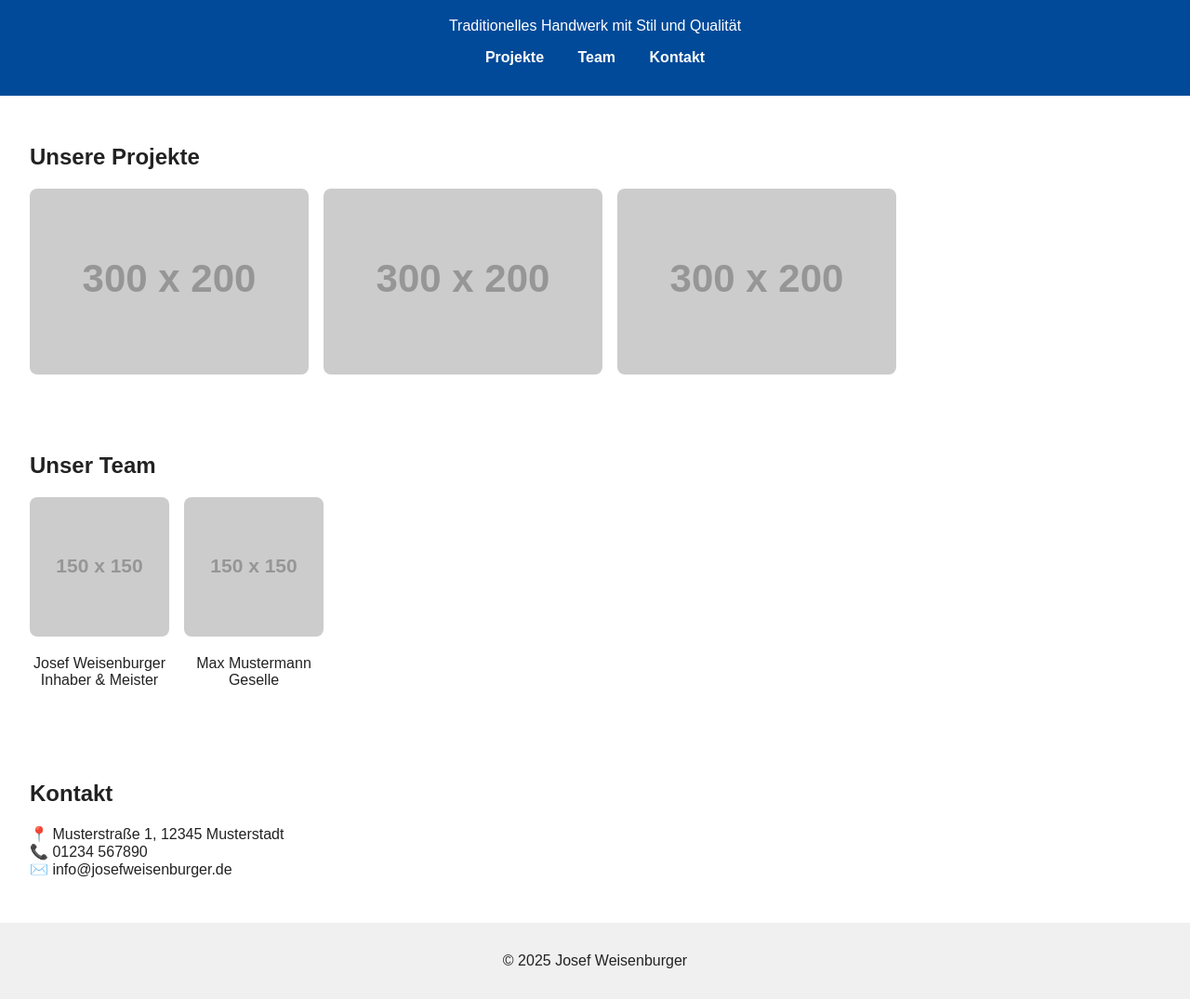
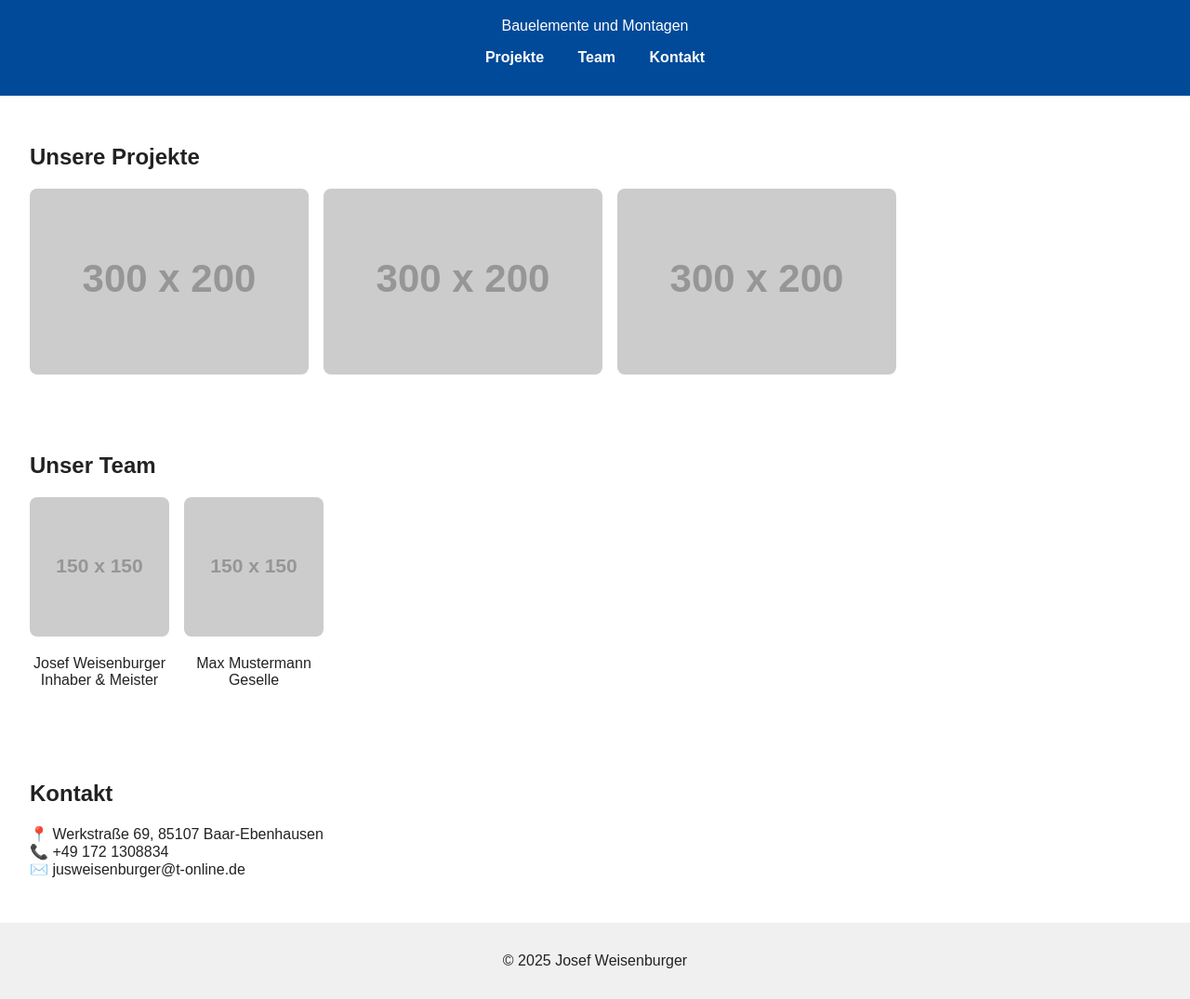
Before and after one commit to nweisenburger/josef-weisenburger, a plain HTML site: page index.html in a window 1280 px wide. Shown: the part 93-1168 px from the top of the page at 93% size. Drawn offline with Linux system fonts and the light colour scheme; placeholder pictures from the web are drawn by us.

Commit message:
Update index.html

```diff
--- a/index.html
+++ b/index.html
@@ -10,7 +10,7 @@
 <body>
     <header>
         <h1>Josef Weisenburger</h1>
-        <p>Traditionelles Handwerk mit Stil und Qualität</p>
+        <p>Bauelemente und Montagen</p>
         <nav>
             <a href="#projekte">Projekte</a>
             <a href="#team">Team</a>
@@ -43,9 +43,9 @@
 
     <section id="kontakt">
         <h2>Kontakt</h2>
-        <p>📍 Musterstraße 1, 12345 Musterstadt<br>
-        📞 01234 567890<br>
-        ✉️ info@josefweisenburger.de</p>
+        <p>📍 Werkstraße 69, 85107 Baar-Ebenhausen<br>
+        📞 +49 172 1308834<br>
+        ✉️ jusweisenburger@t-online.de</p>
     </section>
 
     <footer>
```
